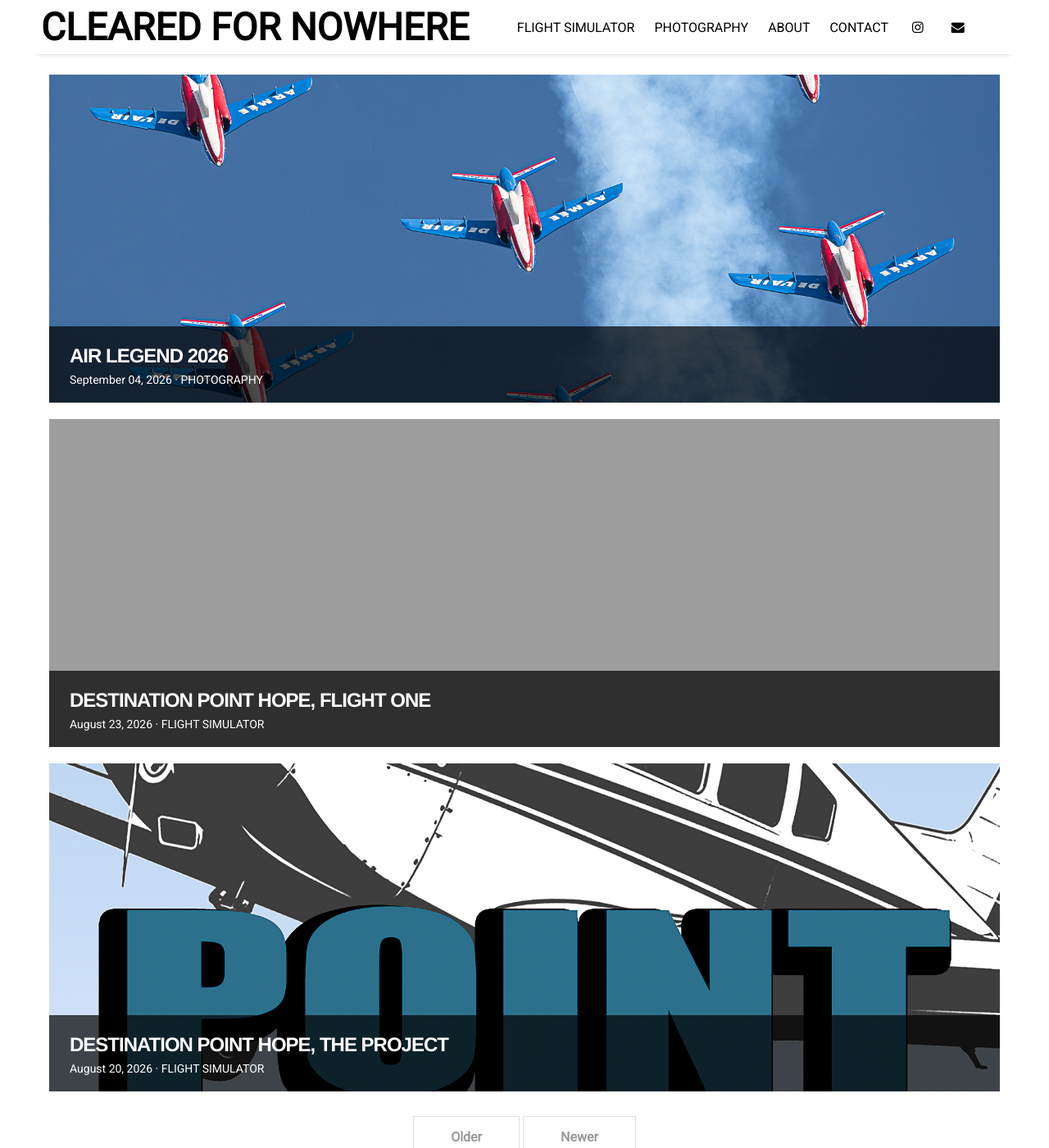
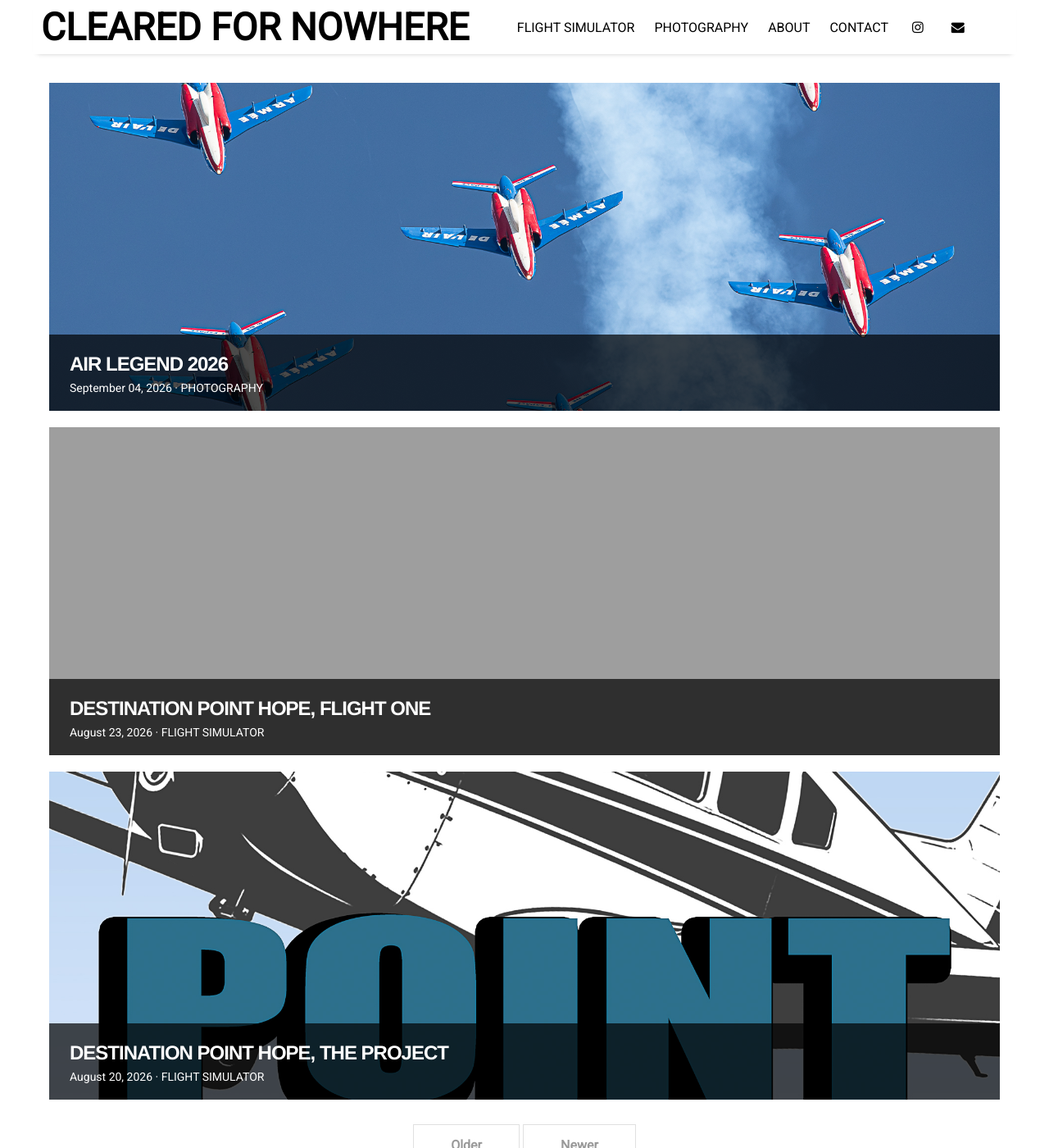
Before and after one commit to ClearedForNowhere/ClearedForNowhere.github.io, a Jekyll site: the page built from index.html, in a window 1280 px wide and 1400 px high. Shown: the whole window at 82% size. Built offline with Jekyll 4.4.1, drawn with Linux system fonts in a browser that asks for light colours; nearby versions of some CDN libraries; the list of posts is cut into pages by our own code.

Commit message:
Update main.scss

```diff
--- a/assets/css/main.scss
+++ b/assets/css/main.scss
@@ -11,7 +11,7 @@ $container-width: 1200px;
 $tablet-width: 600px;
 $phone-width: 480px;
 
-$header-thickness: 56px;
+$header-thickness: 66px;
 
 $icon-transition-time: 1.0s;
 $envelope-color: #f39c12;
```
